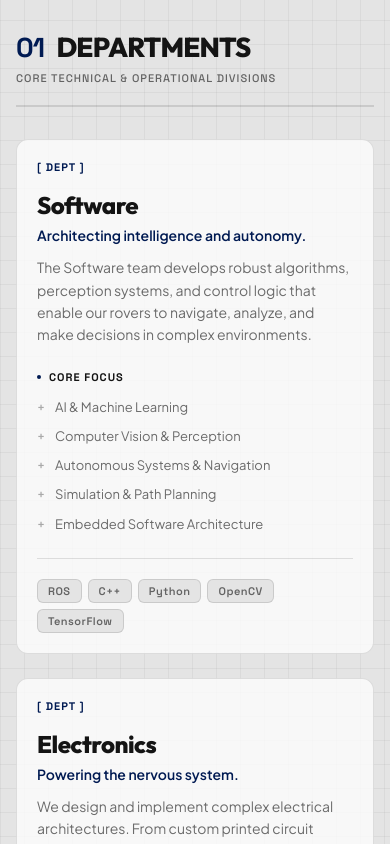
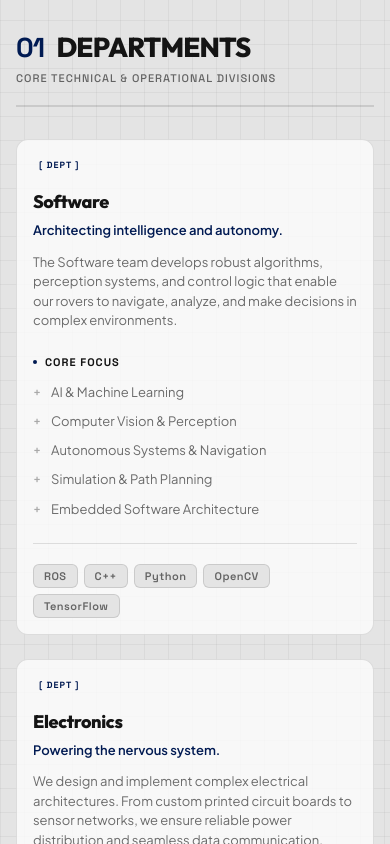
Before and after one commit to TeamARES/ARES-WEBSITE, a React (Vite) app: page / in a window 390 px wide. Shown: the part 2140-2984 px from the top of the page. Built offline with nearby package versions, Linux system fonts and the light colour scheme; no server answers; a web font is replaced by a local one.

Commit message:
style: aggressively scale down all wireframe cards and their fonts on mobile

```diff
--- a/src/index.css
+++ b/src/index.css
@@ -1136,12 +1136,30 @@ body {
 
   /* Wireframe cards */
   .wireframe-card {
-    padding: 20px;
+    padding: 16px !important;
     min-height: auto;
   }
 
-  .role-card-container {
-    padding: 16px !important;
+  /* Force smaller text inside cards on mobile to bypass inline styles */
+  .wireframe-card h3,
+  .wireframe-card .event-title,
+  .wireframe-card div[style*="font-size: 20px"],
+  .wireframe-card div[style*="font-size: 24px"],
+  .wireframe-card div[style*="font-size: 26px"] {
+    font-size: 18px !important;
+    margin-bottom: 8px !important;
+  }
+
+  .wireframe-card p,
+  .wireframe-card div[style*="font-size: 14px"] {
+    font-size: 13px !important;
+    line-height: 1.5 !important;
+  }
+
+  .wireframe-tag {
+    font-size: 9px !important;
+    padding: 3px 6px !important;
+    margin-bottom: 12px !important;
   }
 
   .wireframe-media {
```
